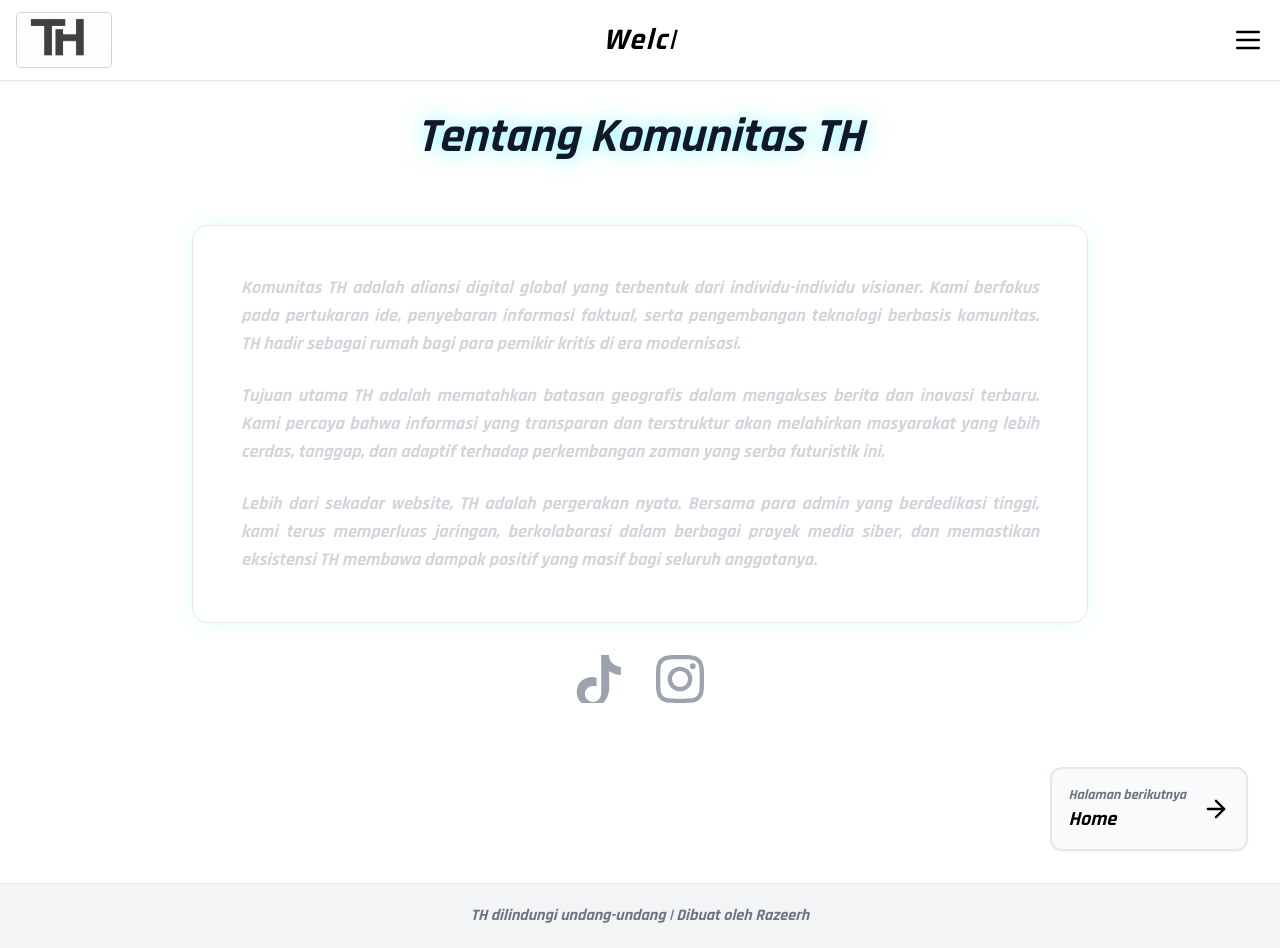
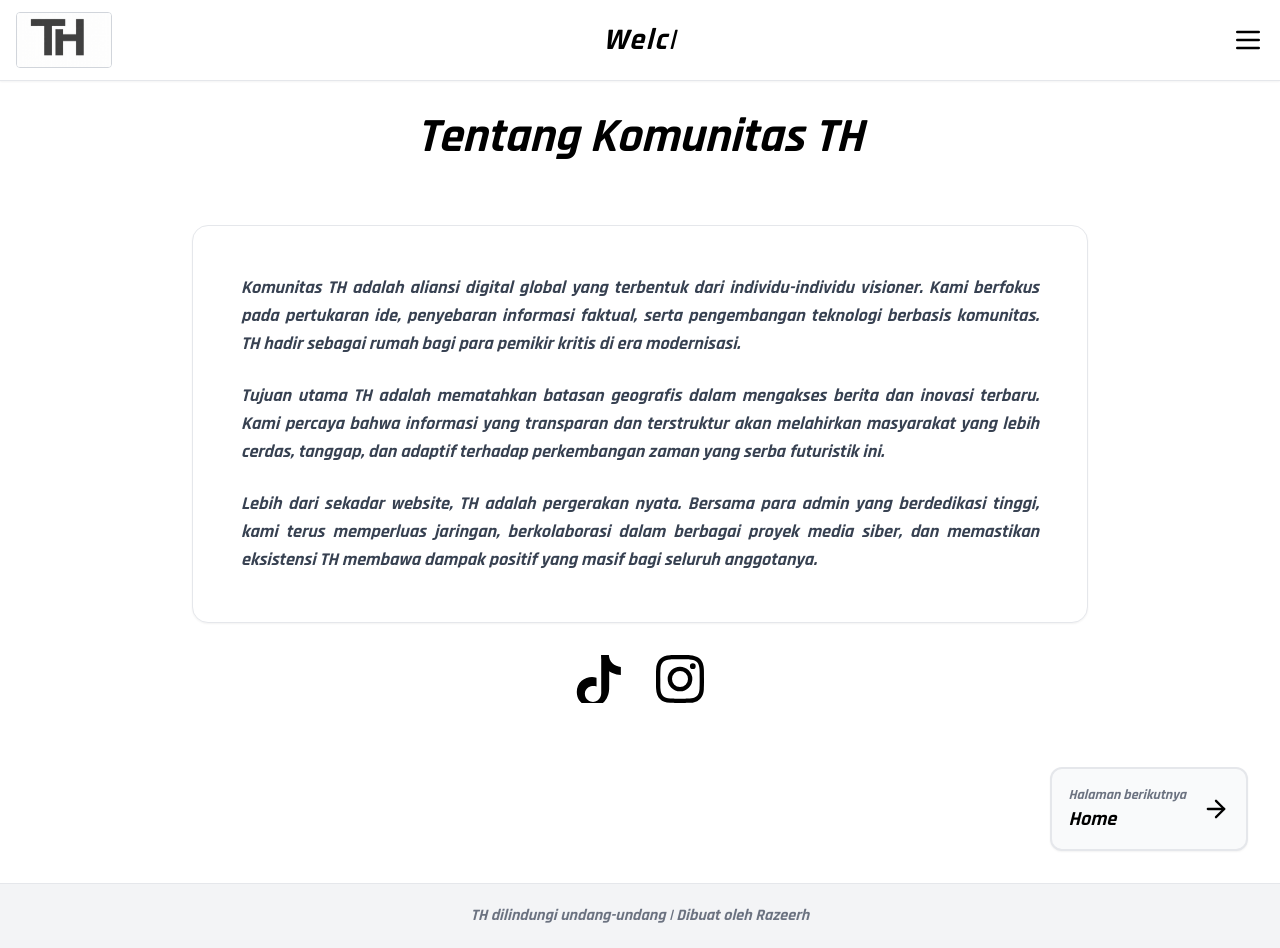
Before and after one commit to XZEERH/WEB-TH, a React (Vite) app: page /tentang in a window 1280 px wide. Built offline with nearby package versions, Linux system fonts and the light colour scheme.

Commit message:
Update TentangKami.tsx

```diff
--- a/src/components/TentangKami.tsx
+++ b/src/components/TentangKami.tsx
@@ -1,9 +1,9 @@
 export default function TentangKami() {
   return (
     <div className="max-w-4xl mx-auto space-y-8 flex flex-col items-center animate-fade-in">
-      <h1 className="text-4xl md:text-5xl text-neonBlue text-center mb-8 drop-shadow-[0_0_10px_rgba(0,240,255,0.5)]">Tentang Komunitas TH</h1>
+      <h1 className="text-4xl md:text-5xl text-black text-center mb-8">Tentang Komunitas TH</h1>
 
-      <div className="space-y-6 text-gray-300 text-justify md:text-lg bg-darkCard p-8 md:p-12 rounded-2xl border border-neonBlue/30 shadow-[0_0_20px_rgba(0,240,255,0.1)]">
+      <div className="space-y-6 text-gray-700 text-justify md:text-lg bg-white p-8 md:p-12 rounded-2xl border border-gray-200 shadow-sm hover:shadow-md transition-shadow">
         <p>
           Komunitas TH adalah aliansi digital global yang terbentuk dari individu-individu visioner. Kami berfokus pada pertukaran ide, penyebaran informasi faktual, serta pengembangan teknologi berbasis komunitas. TH hadir sebagai rumah bagi para pemikir kritis di era modernisasi.
         </p>
@@ -15,15 +15,14 @@ export default function TentangKami() {
         </p>
       </div>
 
-      {/* Social Media Links */}
+      {/* Social Media Links - Hitam */}
       <div className="flex space-x-8 mt-10">
-        <a href="https://tiktok.com" target="_blank" rel="noreferrer" className="text-gray-400 hover:text-neonBlue hover:-translate-y-2 transition-all duration-300 drop-shadow-[0_0_10px_rgba(0,240,255,0)] hover:drop-shadow-[0_0_15px_rgba(0,240,255,0.8)]">
+        <a href="https://tiktok.com" target="_blank" rel="noreferrer" className="text-black hover:-translate-y-2 transition-all duration-300">
           <svg className="w-12 h-12 fill-current" viewBox="0 0 24 24" xmlns="http://www.w3.org/2000/svg">
             <path d="M12.525.02c1.31-.02 2.61-.01 3.91-.02.08 1.53.63 3.09 1.75 4.17 1.12 1.11 2.7 1.62 4.24 1.79v4.03c-1.44-.05-2.89-.35-4.2-.97-.57-.26-1.1-.59-1.62-.93-.01 2.92.01 5.84-.02 8.75-.08 2.78-1.15 5.54-3.33 7.31-1.92 1.57-4.58 2.22-6.99 1.64-2.61-.62-4.9-2.6-5.59-5.18-.74-2.76.01-5.83 2.15-7.7 2.01-1.74 4.88-2.3 7.42-1.58.05 1.45.02 2.91.03 4.36-1.32-.42-2.85-.31-4.04.41-1.07.65-1.77 1.83-1.8 3.09-.04 1.34.56 2.68 1.63 3.48 1.36 1 3.32 1.05 4.69.1 1.22-.85 1.88-2.32 1.87-3.79-.02-5.71-.01-11.43-.01-17.14h-.05z"/>
           </svg>
         </a>
-
-        <a href="https://instagram.com" target="_blank" rel="noreferrer" className="text-gray-400 hover:text-neonBlue hover:-translate-y-2 transition-all duration-300 drop-shadow-[0_0_10px_rgba(0,240,255,0)] hover:drop-shadow-[0_0_15px_rgba(0,240,255,0.8)]">
+        <a href="https://instagram.com" target="_blank" rel="noreferrer" className="text-black hover:-translate-y-2 transition-all duration-300">
           <svg className="w-12 h-12 fill-current" viewBox="0 0 24 24" xmlns="http://www.w3.org/2000/svg">
             <path d="M12 2.163c3.204 0 3.584.012 4.85.07 3.252.148 4.771 1.691 4.919 4.919.058 1.265.069 1.645.069 4.849 0 3.205-.012 3.584-.069 4.849-.149 3.225-1.664 4.771-4.919 4.919-1.266.058-1.644.07-4.85.07-3.204 0-3.584-.012-4.849-.07-3.26-.149-4.771-1.699-4.919-4.92-.058-1.265-.07-1.644-.07-4.849 0-3.204.013-3.583.07-4.849.149-3.227 1.664-4.771 4.919-4.919 1.266-.057 1.645-.069 4.849-.069zM12 0C8.741 0 8.333.014 7.053.072 2.695.272.273 2.69.073 7.052.014 8.333 0 8.741 0 12c0 3.259.014 3.668.072 4.948.2 4.358 2.618 6.78 6.98 6.98C8.333 23.986 8.741 24 12 24c3.259 0 3.668-.014 4.948-.072 4.354-.2 6.782-2.618 6.979-6.98.059-1.28.073-1.689.073-4.948 0-3.259-.014-3.667-.072-4.947-.196-4.354-2.617-6.78-6.979-6.98C15.668.014 15.259 0 12 0zm0 5.838a6.162 6.162 0 100 12.324 6.162 6.162 0 000-12.324zM12 16a4 4 0 110-8 4 4 0 010 8zm6.406-11.845a1.44 1.44 0 100 2.881 1.44 1.44 0 000-2.881z"/>
           </svg>
```
